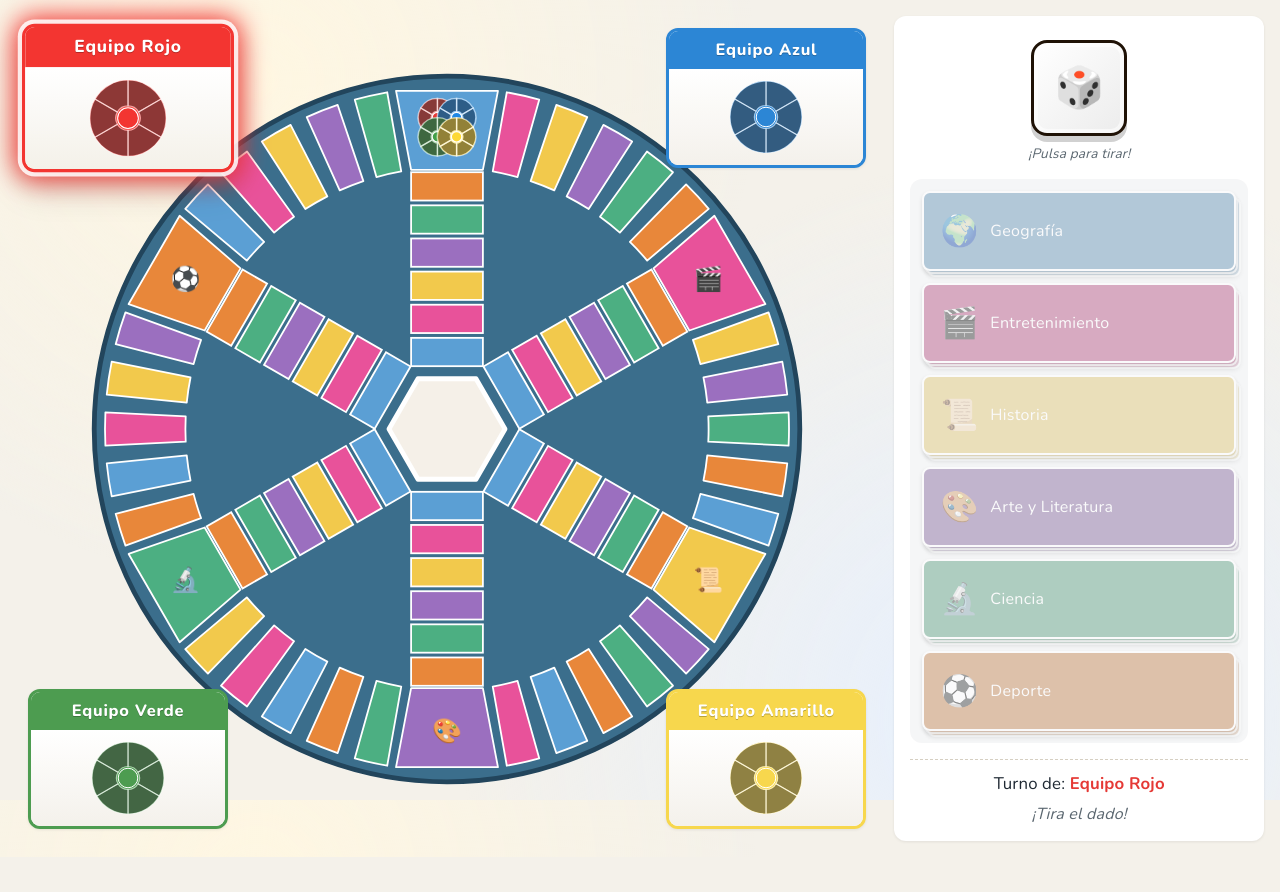
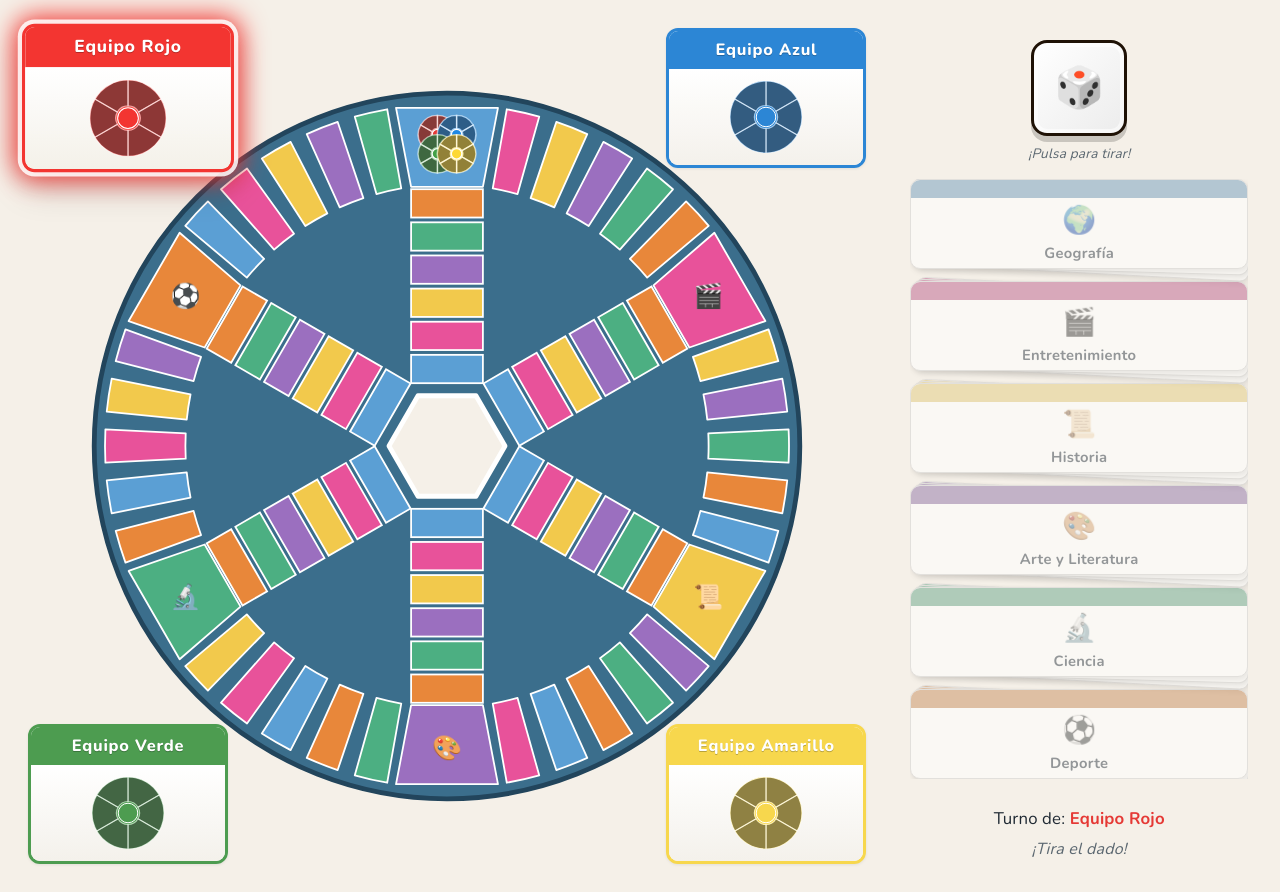
Before and after one commit to ngarderiu/Trivial, a React (Vite) app: page / in a window 1280 px wide. Both pictures are taken after a click on the button "Empezar partida". Before the commit the page ends 857 px from the top, so only its background shows below. Built offline with nearby package versions, Linux system fonts and the light colour scheme.

Commit message:
fix: fondo unificado, cartas con forma física real apiladas

```diff
--- a/src/components/common/CardStack.jsx
+++ b/src/components/common/CardStack.jsx
@@ -1,9 +1,6 @@
-// Stack de cartas físicas apiladas (efecto 3D). 3 capas:
-//   - fondo (más desplazada, opacidad baja)
-//   - media (desplazamiento intermedio)
-//   - frente (clickable, con icono y nombre)
-//
-// La altura del stack la fija el CSS (.card-stack { height: ... }).
+// Stack de cartas físicas: 3 capas que simulan un mazo apilado.
+// Cada carta es blanca con una franja superior del color de la categoría
+// y el icono + nombre centrados.
 export default function CardStack({
   category,
   icon,
@@ -12,11 +9,6 @@ export default function CardStack({
   onClick,
   disabled = false
 }) {
-  const handleClick = () => {
-    if (disabled) return;
-    onClick?.(category);
-  };
-
   return (
     <div
       className={`card-stack ${disabled ? 'is-disabled' : ''}`}
@@ -24,16 +16,18 @@ export default function CardStack({
       role="group"
       aria-label={`Cartas de ${label}`}
     >
-      <div className="card-stack__sheet card-stack__sheet--back" />
-      <div className="card-stack__sheet card-stack__sheet--mid" />
+      <div className="card-stack__sheet card-stack__sheet--back" aria-hidden="true" />
+      <div className="card-stack__sheet card-stack__sheet--mid" aria-hidden="true" />
       <button
         type="button"
         className="card-stack__sheet card-stack__sheet--front"
-        onClick={handleClick}
+        onClick={() => !disabled && onClick?.(category)}
         disabled={disabled}
       >
-        <span className="card-stack__icon" aria-hidden="true">{icon}</span>
-        <span className="card-stack__label">{label}</span>
+        <span className="card-stack__body">
+          <span className="card-stack__icon" aria-hidden="true">{icon}</span>
+          <span className="card-stack__label">{label}</span>
+        </span>
       </button>
     </div>
   );
--- a/src/styles/components.css
+++ b/src/styles/components.css
@@ -98,43 +98,62 @@
   background: linear-gradient(180deg, #fff 0%, #f4f1ea 100%);
 }
 
-/* Stack de cartas físicas apiladas (efecto 3D) */
+/* Stack de cartas físicas (3 capas apiladas con rotación) */
 .card-stack {
   position: relative;
   width: 100%;
-  height: 80px;
-  transition: transform var(--transition-base);
+  height: 90px;
 }
-.card-stack:hover:not(.is-disabled) { transform: translateY(-2px); }
 .card-stack.is-disabled { opacity: 0.5; filter: grayscale(0.4); pointer-events: none; }
 
 .card-stack__sheet {
   position: absolute;
   inset: 0;
-  border-radius: 8px;
-  border: 2px solid #ffffff;
+  background: #ffffff;
+  border: 1px solid #d0d0d0;
+  border-radius: 10px;
+  box-shadow: 2px 3px 6px rgba(0, 0, 0, 0.15);
+  overflow: hidden;
+  transform-origin: center;
+}
+/* Franja de color superior (20 % del alto) */
+.card-stack__sheet::before {
+  content: '';
+  position: absolute;
+  top: 0;
+  left: 0;
+  right: 0;
+  height: 20%;
   background: var(--cat-color, #888);
-  box-shadow: 0 2px 4px rgba(0, 0, 0, 0.2);
 }
-.card-stack__sheet--back  { transform: translate(5px, 6px); opacity: 0.5; }
-.card-stack__sheet--mid   { transform: translate(2px, 3px); opacity: 0.75; }
+.card-stack__sheet--back { transform: rotate(3deg)   translate(4px, 4px); }
+.card-stack__sheet--mid  { transform: rotate(1.5deg) translate(2px, 2px); }
 .card-stack__sheet--front {
+  appearance: none;
   cursor: pointer;
-  appearance: none;
-  padding: 0 var(--space-4);
+  padding: 0;
+  font: inherit;
+  color: #2c3e50;
   display: flex;
-  align-items: center;
-  gap: var(--space-3);
-  color: #ffffff;
-  font-weight: 700;
-  text-align: left;
-  font: inherit;
+  flex-direction: column;
   transition: transform var(--transition-base);
 }
-.card-stack__sheet--front:hover:not(:disabled) { transform: translate(-1px, -1px); }
+.card-stack__sheet--front:hover:not(:disabled) { transform: translateY(-3px); }
 .card-stack__sheet--front:disabled { cursor: not-allowed; }
-.card-stack__icon { font-size: 1.9rem; }
-.card-stack__label { font-size: 1rem; letter-spacing: 0.02em; }
+.card-stack__body {
+  position: absolute;
+  top: 20%;
+  left: 0;
+  right: 0;
+  bottom: 0;
+  display: flex;
+  flex-direction: column;
+  align-items: center;
+  justify-content: center;
+  gap: 4px;
+}
+.card-stack__icon { font-size: 1.7rem; }
+.card-stack__label { font-size: 0.92rem; font-weight: 700; letter-spacing: 0.02em; }
 
 /* Carta levantada del stack: overlay centrado con flip 3D */
 .flying-card-backdrop {
--- a/src/styles/game.css
+++ b/src/styles/game.css
@@ -66,9 +66,7 @@
   grid-template-rows: auto 1fr auto;
   gap: var(--space-4);
   padding: var(--space-4);
-  background: var(--color-card);
-  border-radius: var(--radius-md);
-  box-shadow: var(--shadow-sm);
+  background: transparent;
 }
 .game__panel-block { display: flex; flex-direction: column; align-items: center; }
 .game__panel-block--dice { padding-top: var(--space-2); }
@@ -80,7 +78,6 @@
   overflow-y: auto;
 }
 .game__panel-block--turn {
-  border-top: 1px dashed var(--color-border);
   padding-top: var(--space-3);
   width: 100%;
   text-align: center;
@@ -94,9 +91,8 @@
   display: flex;
   flex-direction: column;
   gap: 12px;
-  padding: var(--space-3);
-  background: rgba(13, 34, 56, 0.04);
-  border-radius: var(--radius-md);
+  padding: 0;
+  background: transparent;
   width: 100%;
 }
 .card-area__slot {
--- a/src/styles/variables.css
+++ b/src/styles/variables.css
@@ -1,5 +1,5 @@
 :root {
-  --color-bg: #f4f1ea;
+  --color-bg: #f5f0e8;
   --color-text: #1f2933;
   --color-muted: #5b6770;
   --color-border: #d6cfc2;
@@ -37,10 +37,7 @@ html, body, #root {
 
 body {
   font-family: var(--font-base);
-  background:
-    radial-gradient(circle at 20% 10%, #fff7e2 0, transparent 40%),
-    radial-gradient(circle at 80% 90%, #e6f0ff 0, transparent 45%),
-    var(--color-bg);
+  background: var(--color-bg);
   color: var(--color-text);
   -webkit-font-smoothing: antialiased;
   letter-spacing: 0.01em;
```
